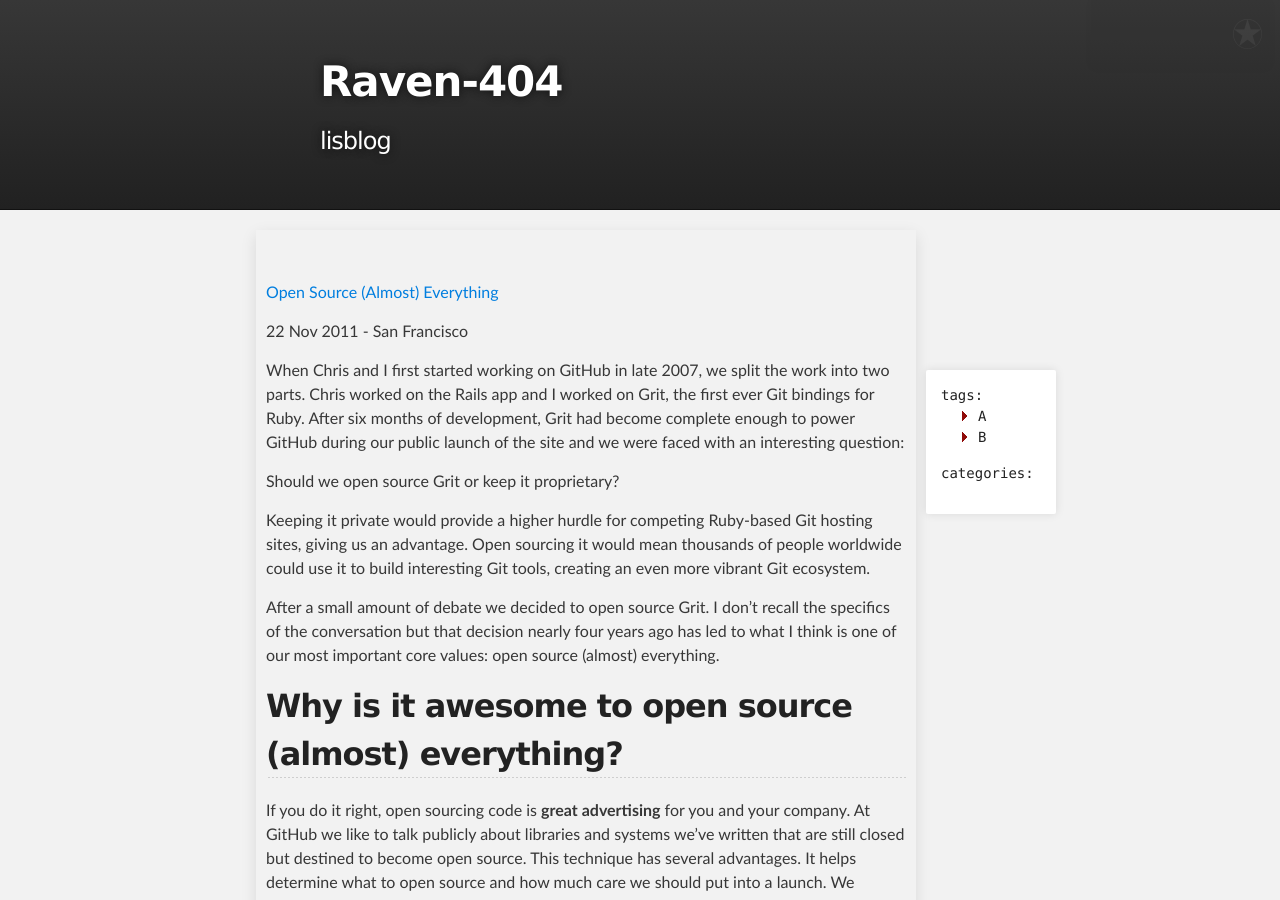
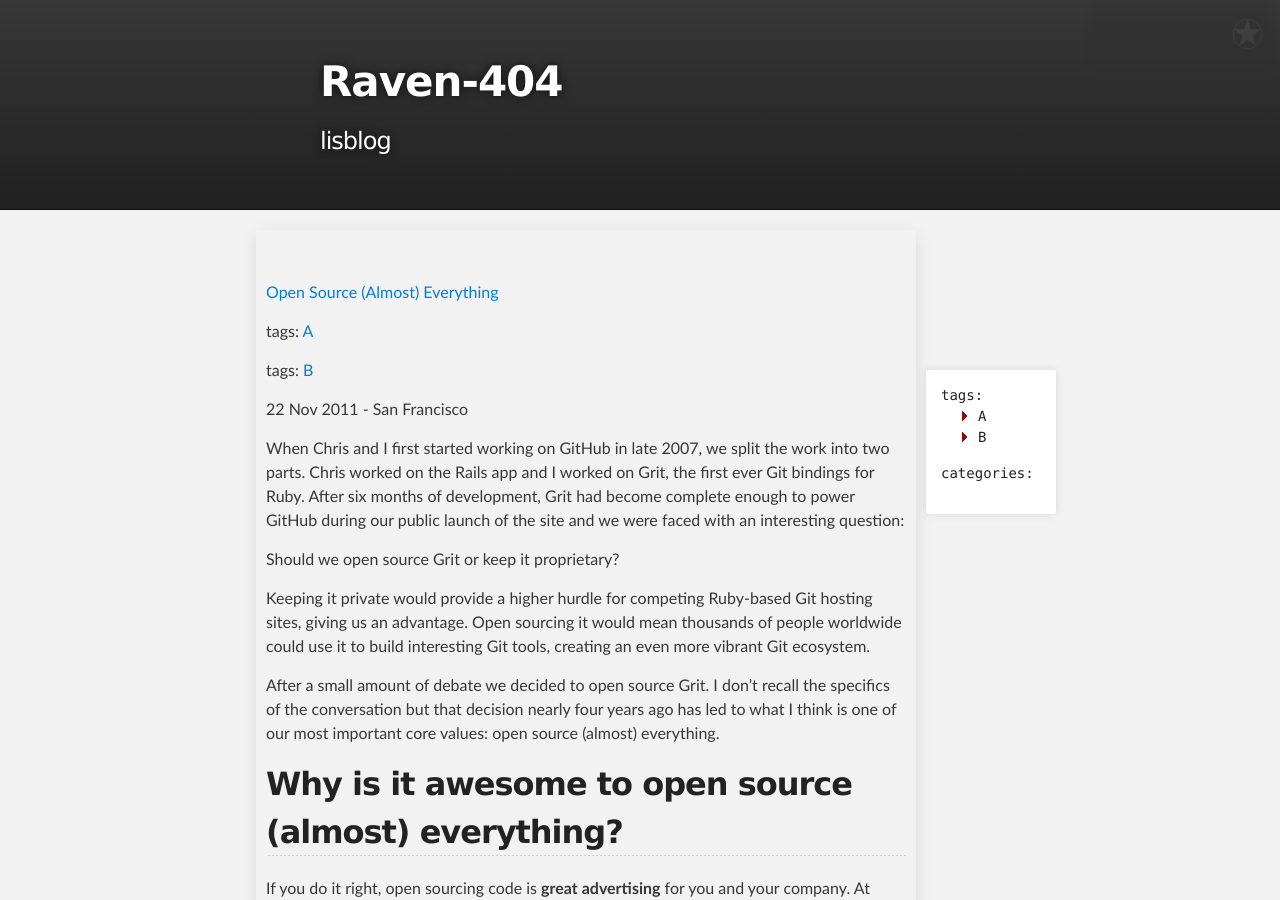
Before and after one commit to tonlog/tonlog.github.io, a Jekyll site: the page built from _posts/2011-11-22-open-source-everything.md, in a window 1280 px wide and 900 px high. Built offline with Jekyll 4.4.1, drawn with Linux system fonts in a browser that asks for light colours; Markdown is read by kramdown in place of the engine named in the settings.

Commit message:
Update 2011-11-22-open-source-everything.md

```diff
--- a/_posts/2011-11-22-open-source-everything.md
+++ b/_posts/2011-11-22-open-source-everything.md
@@ -6,7 +6,7 @@
 
 [{{ page.title }}]({{ site.baseurl }}{{ page.url }})
 
-{% for i in post.tags %}
+{% for i in page.tags %}
 tags:
 <label><a href="{{ site.baseurl }}tag.html#{{ i }}">{{ i }}</a></label>
 {% endfor %}
```
